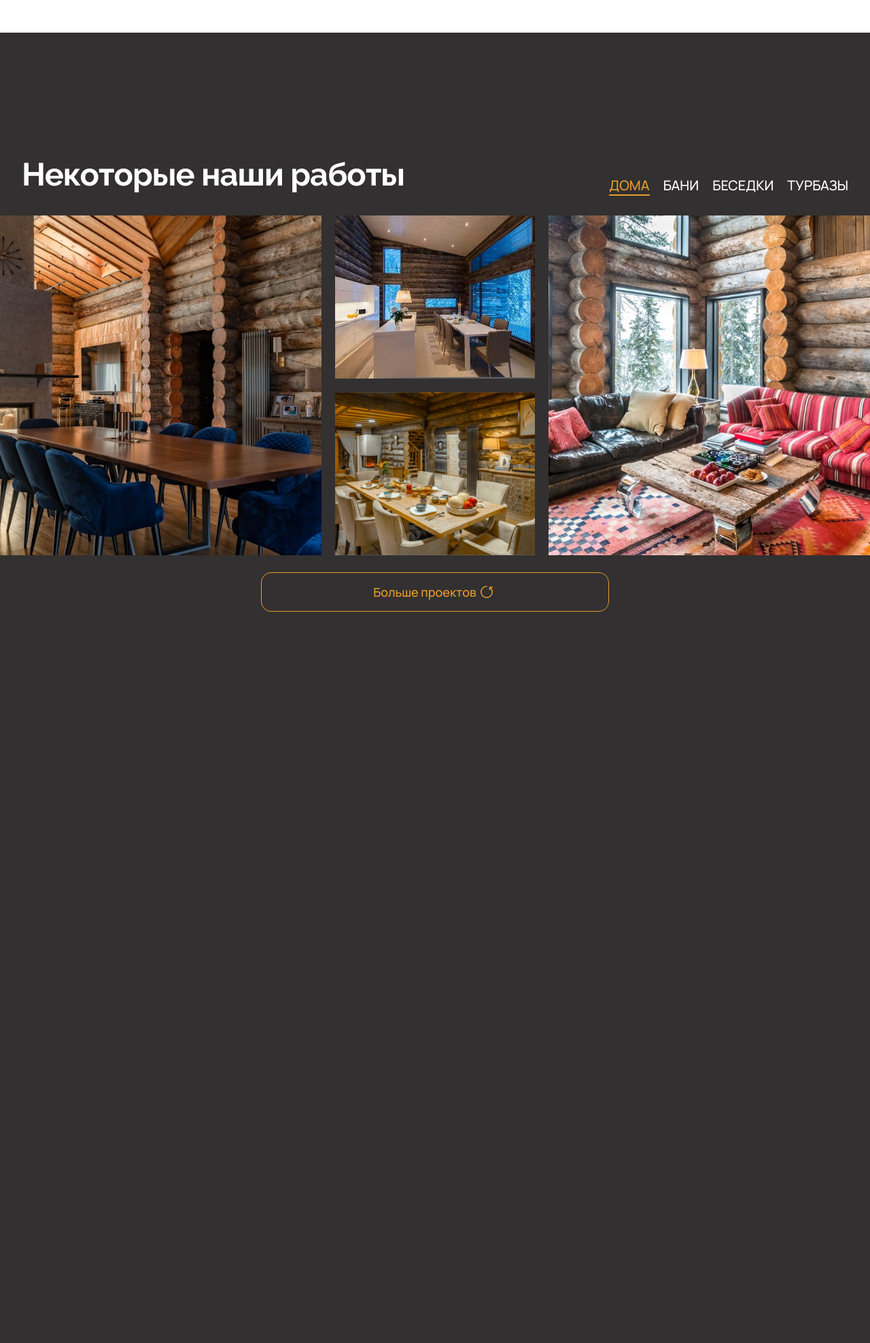
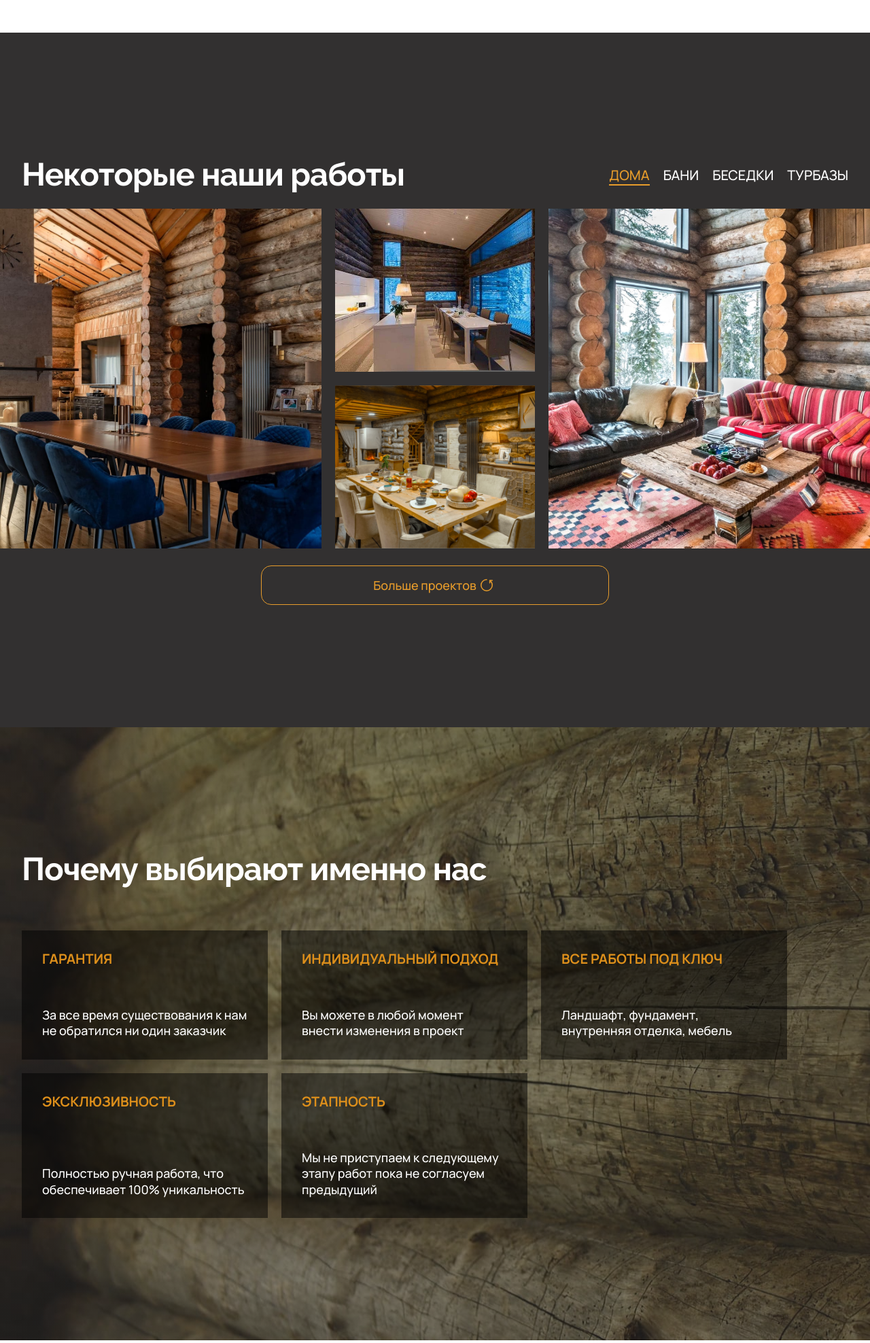
Before and after one commit to Reazzyg/-, a PHP site: page / in a window 1280 px wide. Shown: the part 1547-3523 px from the top of the page at 68% size. Before the commit the page ends 2447 px from the top, so only its background shows below. Run offline with PHP 8.4, Linux system fonts and the light colour scheme.

Commit message:
03/07/2023

```diff
--- a/css/style.css
+++ b/css/style.css
@@ -416,6 +417,7 @@ h2 {
   align-items: center;
   max-width: 95%;
   margin: auto;
+  margin-bottom: 20px;
 }
 .portfolio-little {
   display: flex;
@@ -497,6 +499,113 @@ h2 {
   background-color: #E79C2B;
 }
 
+.why {
+  padding: 180px 0 180px 0;
+  position: relative;
+  background: linear-gradient(0deg, rgba(50, 48, 48, 0.5) 0%, rgba(50, 48, 48, 0.5) 100%), url("../img/why-us.jpg"), lightgray 50%/cover no-repeat;
+  background-attachment: fixed;
+  z-index: 2;
+}
+.why-container {
+  display: flex;
+  flex-direction: column;
+}
+.why-title {
+  color: #fff;
+  margin-bottom: 60px;
+}
+.why-wrapper {
+  display: flex;
+  flex-wrap: wrap;
+  gap: 20px;
+}
+.why-card {
+  padding: 30px;
+  max-width: 467px;
+  display: flex;
+  flex-direction: column;
+  justify-content: space-between;
+  align-items: flex-start;
+  background-color: rgba(0, 0, 0, 0.5);
+}
+.why-card__title {
+  color: #DD8F1B;
+  font-size: 20px;
+  text-transform: uppercase;
+  font-weight: 700;
+  margin-bottom: 60px;
+}
+
+.children {
+  padding: 180px 0 90px 0;
+}
+.children-container {
+  display: flex;
+  flex-direction: column;
+  max-width: 100%;
+  width: 100%;
+}
+.children-top {
+  max-width: 95%;
+  margin: auto;
+}
+.children-title {
+  color: #434242;
+  margin-bottom: 30px;
+}
+.children-subtitle {
+  color: #434242;
+  margin-bottom: 60px;
+}
+.children-wrapper {
+  padding-right: 141px;
+  width: 95%;
+  height: 639px;
+  margin-inline-start: auto;
+  display: flex;
+  align-items: center;
+  justify-content: space-between;
+  background-image: url("../img/back.png");
+  background-repeat: no-repeat;
+  background-size: cover;
+}
+.children-wrapper-mobile {
+  display: none;
+}
+.children__img {
+  height: 563px;
+  max-width: 100%;
+}
+.children-list {
+  counter-reset: children;
+}
+.children-list__item {
+  position: relative;
+  padding-left: 48px;
+  color: #fff;
+  font-size: 33px;
+  font-family: "Raleway", sans-serif;
+  font-weight: 700;
+  margin-bottom: 30px;
+  counter-increment: children;
+}
+.children-list__item p {
+  color: #fff;
+  font-size: 18px;
+  font-weight: 500;
+  margin-top: 5px;
+}
+.children-list__item::before {
+  content: counter(children) ".";
+  position: absolute;
+  left: 0;
+  top: 0;
+  color: #E79C2B;
+  font-family: "Raleway", sans-serif;
+  font-size: 33px;
+  font-weight: 700;
+}
+
 @media screen and (min-width: 992px) {
   .header-menu-list__link:hover {
     color: #DD8F1B;
@@ -511,6 +620,11 @@ h2 {
   }
   .portfolio-card:hover .portfolio-card-description {
     display: flex;
+  }
+}
+@media (max-width: 1520px) {
+  .why-card {
+    max-width: 362px;
   }
 }
 @media (max-width: 1200px) {
--- a/index.html
+++ b/index.html
@@ -819,8 +819,92 @@
     </section>
     <!-- /.portfolio -->
 
+    <section class="why">
+      <div class="why__overlay"></div>
+      <div class="container why-container">
+        <h2 class="why-title">Почему выбирают именно нас</h2>
+        <div class="why-wrapper">
+          <div class="why-card">
+            <h3 class="why-card__title">гарантия</h3>
+            <p class="why-card__subtitle">За все время существования к нам не обратился ни один заказчик </p>
+          </div>
+          <div class="why-card">
+            <h3 class="why-card__title">индивидуальный подход</h3>
+            <p class="why-card__subtitle">Вы можете в любой момент внести изменения в проект </p>
+          </div>
+          <div class="why-card">
+            <h3 class="why-card__title">все работы под ключ</h3>
+            <p class="why-card__subtitle">Ландшафт, фундамент, внутренняя отделка, мебель </p>
+          </div>
+          <div class="why-card">
+            <h3 class="why-card__title">эксклюзивность</h3>
+            <p class="why-card__subtitle">Полностью ручная работа, что обеспечивает 100% уникальность</p>
+          </div>
+          <div class="why-card">
+            <h3 class="why-card__title">этапность</h3>
+            <p class="why-card__subtitle">Мы не приступаем к следующему этапу работ пока не согласуем предыдущий</p>
+          </div>
+        </div>
+        <!-- /.why-wrapper -->
+      </div>
+      <!-- /.container why-container -->
+    </section>
+    <!-- /.why -->
 
 
+    <section class="children">
+      <div class="container children-container">
+        <div class="children-top">
+          <h2 class="children-title">Дом, в котором будут жить ваши правнуки</h2>
+          <p class="children-subtitle">В наших проектах мы используем лично отобранную Карельскую сухостойную
+            сосну–Кело.
+            Мы следим, чтобы каждое бревно было наилучшего качества.</p>
+        </div>
+        <!-- /.children-top -->
+        <div class="children-wrapper">
+          <img src="/img/kelo-logo.png" alt="" class="children__img">
+          <ul class="children-list">
+            <li class="children-list__item">Низкий процент усадки
+              <p>Можно сразу заезжать не дожидаясь усадки</p>
+            </li>
+            <li class="children-list__item">Срок службы 300 лет
+              <p>И это не предел. За счет природных свойств Кело не подвержено гниению</p>
+            </li>
+            <li class="children-list__item">Природная красота
+              <p>Дом не требует отделки </p>
+            </li>
+            <li class="children-list__item">Высокая энергоэффективность
+              <p>Кело хорошо сохраняет тепло</p>
+            </li>
+          </ul>
+        </div>
+        <!-- /.children-wrapper -->
+
+        <div class="children-wrapper children-wrapper-mobile">
+          <img src="/img/kelo-logo.png" alt="" class="children__img">
+          <ul class="children-list">
+            <li class="children-list__item">Низкий процент усадки
+              <p>Можно сразу заезжать не дожидаясь усадки</p>
+            </li>
+            <li class="children-list__item">Срок службы 300 лет
+              <p>И это не предел. За счет природных свойств Кело не подвержено гниению</p>
+            </li>
+            <li class="children-list__item">Природная красота
+              <p>Дом не требует отделки </p>
+            </li>
+            <li class="children-list__item">Высокая энергоэффективность
+              <p>Кело хорошо сохраняет тепло</p>
+            </li>
+          </ul>
+        </div>
+        <!-- /.children-wrapper -->
+
+
+
+      </div>
+      <!-- /.container children-container -->
+    </section>
+    <!-- /.children -->
   </main>
   <footer class="footer">
     <div class="container footer-container">
--- a/main.js
+++ b/main.js
@@ -1,11 +1,12 @@
 $(document).ready(function () {
 
-$('.header-burger').on('click', function(){
-  $('.header-menu-mobile').addClass('header-menu-mobile--active')
-})
-$('.header-menu-mobile-list-close').on('click', function(){
-  $('.header-menu-mobile--active').removeClass('header-menu-mobile--active')
-})
+document.querySelector('.header-burger').addEventListener('click', function() {
+document.querySelector('.header-menu-mobile').classList.add('header-menu-mobile--active');
+});
+
+document.querySelector('.header-menu-mobile-list-close').addEventListener('click', function() {
+document.querySelector('.header-menu-mobile--active').classList.remove('header-menu-mobile--active');
+});
 
 
   $('a[href^="#"').on('click', function () {
--- a/sass/_media.sass
+++ b/sass/_media.sass
@@ -11,6 +11,9 @@
   .portfolio-card:hover .portfolio-card-description
     display: flex
 
+@media  ( max-width: 1520px  )
+  .why-card
+    max-width: 362px
 @media  ( max-width: 1200px  )
   p
     font-size: 18px
--- a/sass/blocks/_portfolio.sass
+++ b/sass/blocks/_portfolio.sass
@@ -6,6 +6,7 @@
     width: 100%
   &-title
     color: $white
+    margin-bottom: 0
   &-type
     display: flex
     flex-direction: column
@@ -20,6 +21,7 @@
     align-items: center
     max-width: 95%
     margin: auto
+    margin-bottom: 20px
   &-little
     display: flex
     flex-direction: column
--- /dev/null
+++ b/sass/blocks/_why.sass
@@ -0,0 +1,30 @@
+.why
+  padding: 180px 0 180px 0
+  position: relative
+  background: linear-gradient(0deg, rgba(50, 48, 48, 0.50) 0%, rgba(50, 48, 48, 0.50) 100%), url('../img/why-us.jpg'), lightgray 50% / cover no-repeat
+  background-attachment: fixed
+  z-index: 2
+  &-container
+    display: flex
+    flex-direction: column
+  &-title
+    color: $white
+    margin-bottom: 60px
+  &-wrapper
+    display: flex
+    flex-wrap: wrap
+    gap: 20px
+  &-card
+    padding: 30px
+    max-width: 467px
+    display: flex
+    flex-direction: column
+    justify-content: space-between
+    align-items: flex-start
+    background-color: rgba(0, 0, 0, 0.50)
+    &__title
+      color: $orange
+      font-size: 20px
+      text-transform: uppercase
+      font-weight: 700
+      margin-bottom: 60px
--- a/sass/style.sass
+++ b/sass/style.sass
@@ -6,5 +6,7 @@
 @import 'blocks/about'
 @import 'blocks/portfolio'
 @import 'blocks/filter'
+@import 'blocks/why'
+@import 'blocks/children'
 @import 'blocks/footer'
 @import 'media'
```
Also changed, not shown: other parts of css/style.css (+162 -1 lines), other parts of sass/_media.sass (+129 -1 lines), sass/blocks/_children.sass (added, +58 -0 lines), img/back-mobile.png (added), img/back.png (added), img/kelo-logo.png (renamed from img/Копия logo 1.png).
